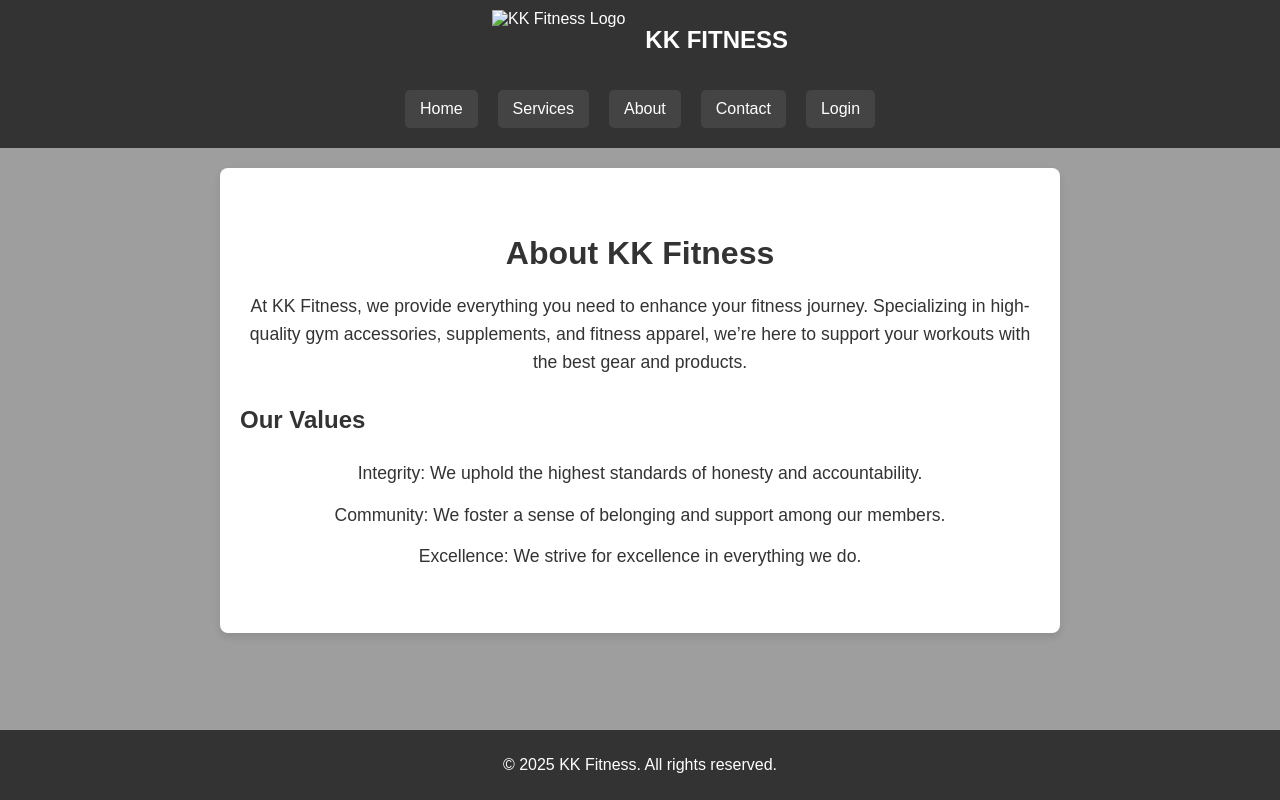
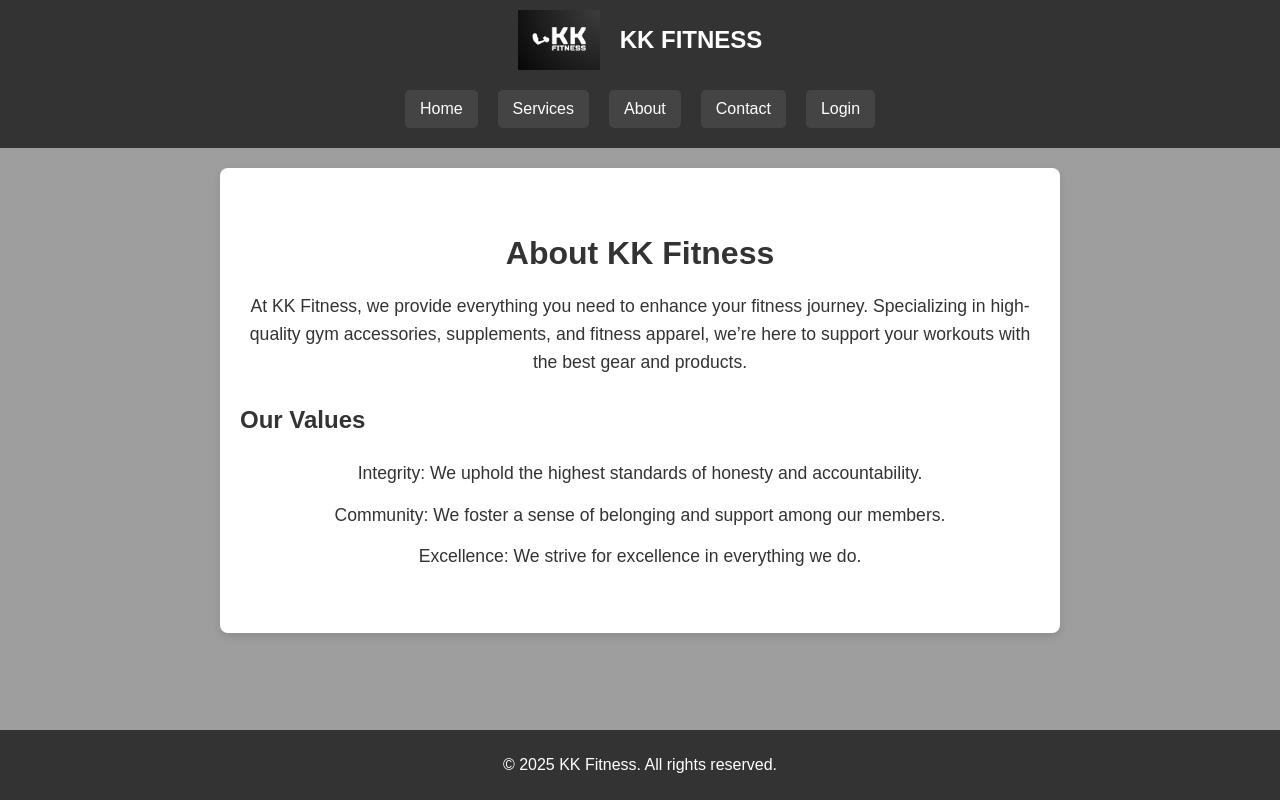
Before and after one commit to Neeeoken/kk-fitness-site, a plain HTML site: page about.html in a window 1280 px wide. Drawn offline with Linux system fonts and the light colour scheme; the site is published under a folder, as on GitHub Pages, so addresses that start at the root find nothing.

Commit message:
Fix image paths for GitHub Pages

```diff
--- a/about.html
+++ b/about.html
@@ -232,7 +232,7 @@ window.onload = function() {
 <body>
     <header>
         <div class="logo-banner">
-            <img src="/static/images/logo.jpg" alt="KK Fitness Logo">
+            <img src="images/logo.jpg" alt="Logo">
             <div class="logo-text">KK FITNESS</div>
         </div>
         <nav>
```
Also changed, not shown: accessories.html (+1 -1 lines).
